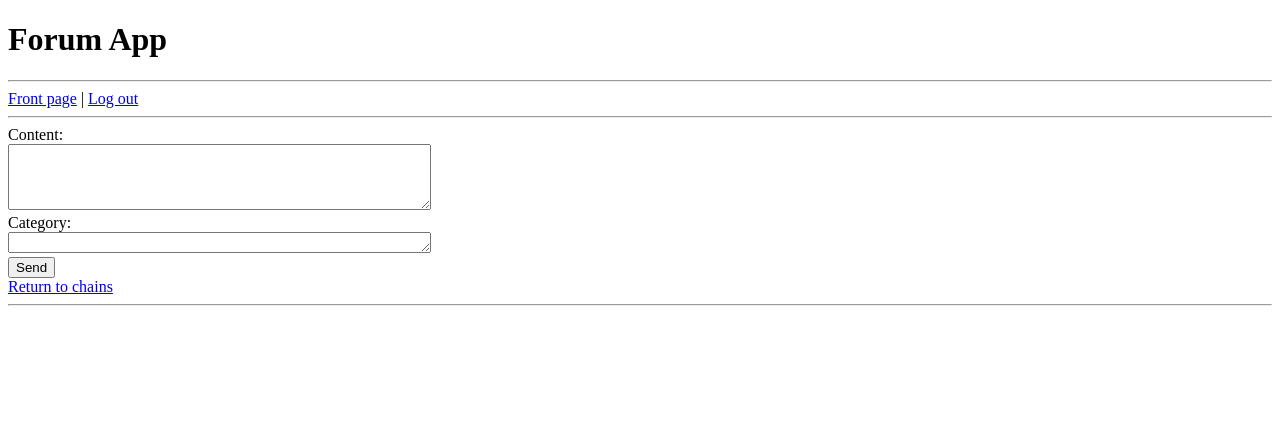
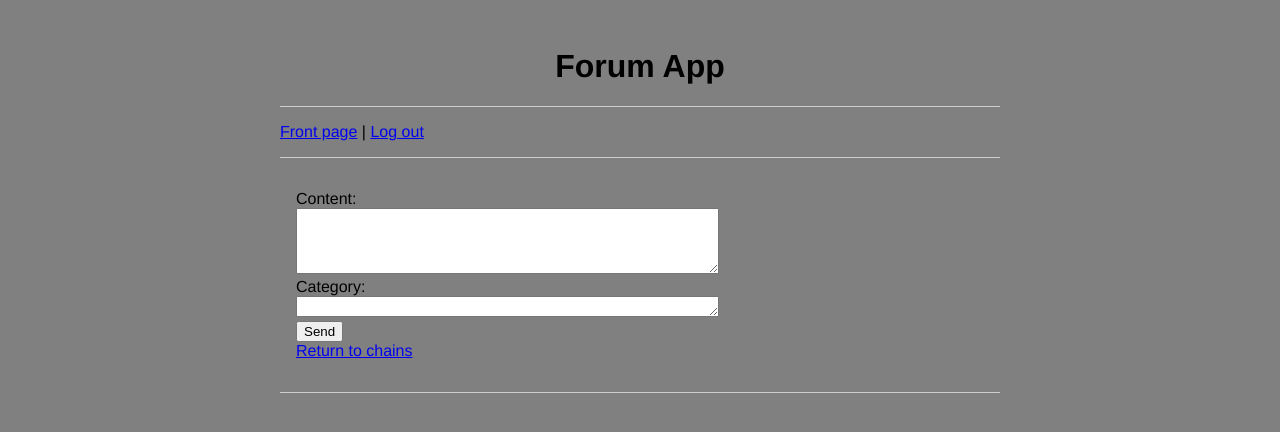
Before and after one commit to sampsaol/tsoha_forumApp, a Flask app: page /new-topic in a window 1280 px wide. Shown: the top 432 px of the page. Run offline with Flask 3, Linux system fonts and the light colour scheme.

Commit message:
Created a base exterior for the app

```diff
--- a/assets/main.css
+++ /dev/null
@@ -1,4 +0,0 @@
-.nav-links a {
-  display: inline;
-  margin-right: 10px;
-}
--- /dev/null
+++ b/static/main.css
@@ -0,0 +1,21 @@
+body {
+  margin: auto;
+  max-width: 45em;
+  font-family: 'Helvetica', 'Arial', sans-serif;
+  background: gray;
+}
+
+h1 {
+  text-align: center;
+  margin-top: 1.5em;
+}
+
+hr {
+  border: 0;
+  border-top: 0.05em solid #ccc;
+  margin: 1em 0;
+}
+
+.content {
+  padding: 1em;
+}
--- a/templates/index.html
+++ b/templates/index.html
@@ -1,5 +1,4 @@
-<link rel="stylesheet" href="assets/main.css">
-<meta name='viewport' content='width=device-width, initial-scale=1'>
+<!DOCTYPE html>
 
 {% extends "layout.html" %}
 {% block content %}
--- a/templates/layout.html
+++ b/templates/layout.html
@@ -1,5 +1,5 @@
 <!DOCTYPE html>
-<link rel="stylesheet" href="assets/main.css">
+<link rel="stylesheet" href="{{ url_for('static', filename='main.css') }}">
 <meta name='viewport' content='width=device-width, initial-scale=1'>
 
 <title>Forum App - {% block title %}{% endblock %}</title>
@@ -10,5 +10,7 @@
 <a href="/logout">Log out</a>
 <hr>
 {% endblock %}
+<div class="content">
 {% block content %}{% endblock %}
+</div>
 <hr>
--- a/templates/login.html
+++ b/templates/login.html
@@ -1,3 +1,5 @@
+<!DOCTYPE html>
+
 {% extends "layout.html" %}
 {% block title %}{% endblock %}
 {%block nav %}{% endblock %}
--- a/templates/new-message.html
+++ b/templates/new-message.html
@@ -1,4 +1,7 @@
+<!DOCTYPE html>
+
 {% extends "layout.html" %}
+<hr>
 {% block content %}
 <form action="/send-message" method="post">
   Content:
--- a/templates/new-topic.html
+++ b/templates/new-topic.html
@@ -1,4 +1,7 @@
+<!DOCTYPE html>
+
 {% extends "layout.html" %}
+<hr>
 {% block content %}
 <form action="/send-topic" method="post">
 Content:
--- a/templates/register.html
+++ b/templates/register.html
@@ -1,3 +1,5 @@
+<!DOCTYPE html>
+
 {% extends "layout.html" %}
 {% block content %}
 {% block nav %}{% endblock %}
```
Also changed, not shown: templates/see-messages.html (+6 -3 lines).
